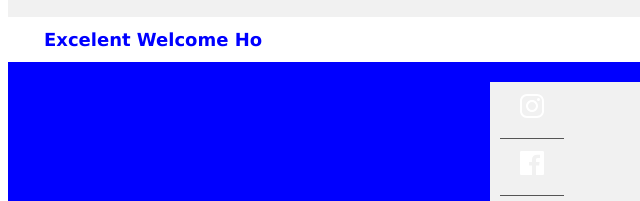
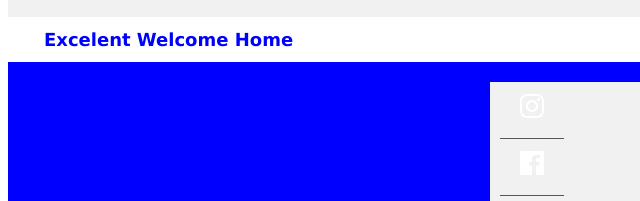
Before and after one commit to Drake9Stati6n/Drake9Stati6n.github.io, a plain HTML site: page index.html in a window 1280 px wide. Shown: the part 230-431 px from the top of the page, 0-640 px from the left. Drawn offline with nearby package versions, Linux system fonts and the light colour scheme.

Commit message:
Add files via upload

```diff
--- a/index.html
+++ b/index.html
@@ -16,7 +16,7 @@
         <li><a href="about.html">About</a></li>
      </ul>
     </div>
-    <h1>Excelent Welcome Ho</h1>
+    <h1>Excelent Welcome Home</h1>
     <footer>
       <ul class="social_icon">
         <li><a href="#"><ion-icon name="logo-instagram"></ion-icon></a></li>
```
